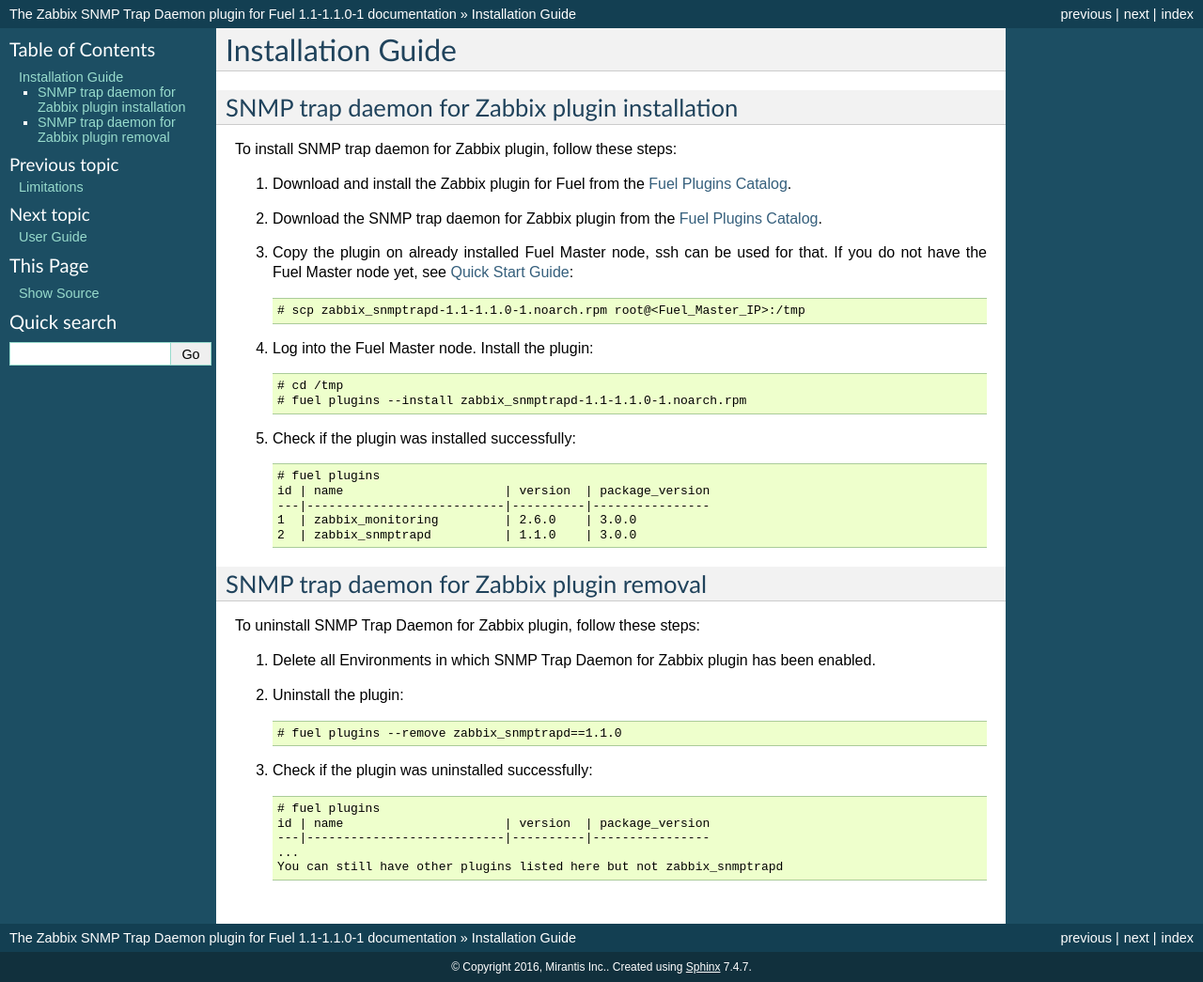
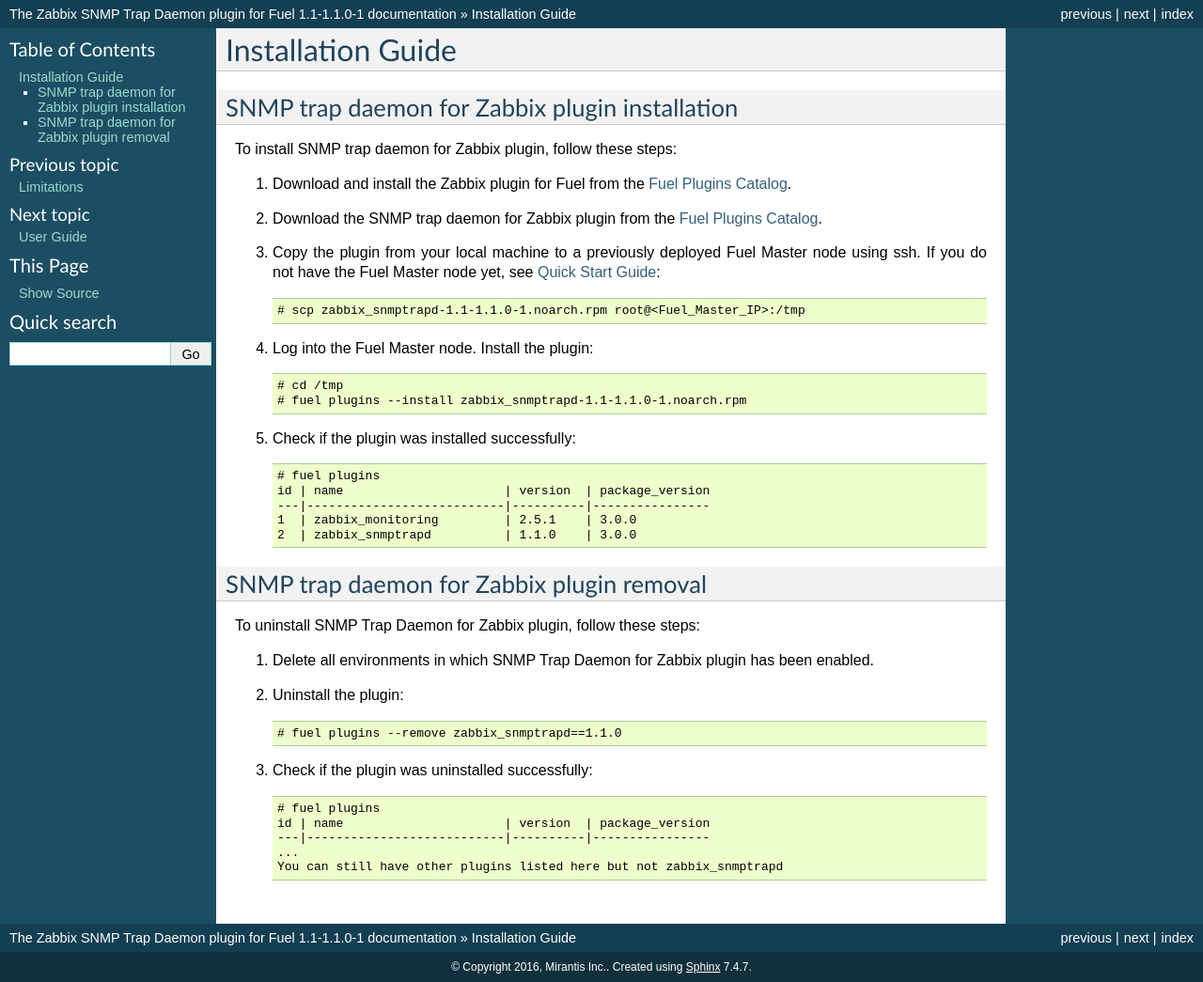
Before and after one commit to openstack-archive/fuel-plugin-zabbix-snmptrapd, a Sphinx documentation site: the page built from doc/plugin-guide/source/installation.rst, in a window 1280 px wide. Shown: the whole page at 94% size. Built offline with Sphinx 7.4.7, drawn with Linux system fonts in a browser that asks for light colours.

Commit message:
Roll back version from 2.6.0 to 2.5.1
Change-Id: Ieed37b93add20a13c20da031e5662cdb6120fa53

```diff
--- a/doc/plugin-guide/source/changelog.rst
+++ b/doc/plugin-guide/source/changelog.rst
@@ -2,6 +2,7 @@
 =========================
 
 **1.1.0**
+
 * Compatibility with MOS 9.0
 
 **1.0.1**
--- a/doc/plugin-guide/source/description.rst
+++ b/doc/plugin-guide/source/description.rst
@@ -21,5 +21,5 @@
 Requirement            Version/Comment
 ====================== ================
 Fuel                   7.0, 8.0 and 9.0
-Zabbix plugin for Fuel 2.6.0
+Zabbix plugin for Fuel 2.5.1
 ====================== ================
--- a/doc/plugin-guide/source/installation.rst
+++ b/doc/plugin-guide/source/installation.rst
@@ -17,9 +17,9 @@
    `Fuel Plugins Catalog <https://www.mirantis.com/products/
    openstack-drivers-and-plugins/fuel-plugins/>`_.
 
-#. Copy the plugin on already installed Fuel Master node, ssh can be used for
-   that. If you do not have the Fuel Master node yet, see `Quick Start Guide
-   <https://software.mirantis.com/quick-start/>`_::
+#. Copy the plugin from your local machine to a previously deployed
+   Fuel Master node using ssh. If you do not have the Fuel Master node yet,
+   see `Quick Start Guide <https://software.mirantis.com/quick-start/>`_::
 
     # scp zabbix_snmptrapd-1.1-1.1.0-1.noarch.rpm root@<Fuel_Master_IP>:/tmp
 
@@ -33,7 +33,7 @@
     # fuel plugins
     id | name                      | version  | package_version
     ---|---------------------------|----------|----------------
-    1  | zabbix_monitoring         | 2.6.0    | 3.0.0
+    1  | zabbix_monitoring         | 2.5.1    | 3.0.0
     2  | zabbix_snmptrapd          | 1.1.0    | 3.0.0
 
 SNMP trap daemon for Zabbix plugin removal
@@ -41,7 +41,7 @@
 
 To uninstall SNMP Trap Daemon for Zabbix plugin, follow these steps:
 
-#. Delete all Environments in which SNMP Trap Daemon for Zabbix plugin has been enabled.
+#. Delete all environments in which SNMP Trap Daemon for Zabbix plugin has been enabled.
 
 #. Uninstall the plugin::
 
--- a/doc/specs/source/index.rst
+++ b/doc/specs/source/index.rst
@@ -119,7 +119,7 @@
 ============
 
 * Fuel 7.0, 8.0 and 9.0
-* Zabbix plugin for Fuel 2.6.0
+* Zabbix plugin for Fuel 2.5.1
 
 Testing
 =======
```
Also changed, not shown: README.md (+2 -2 lines).
